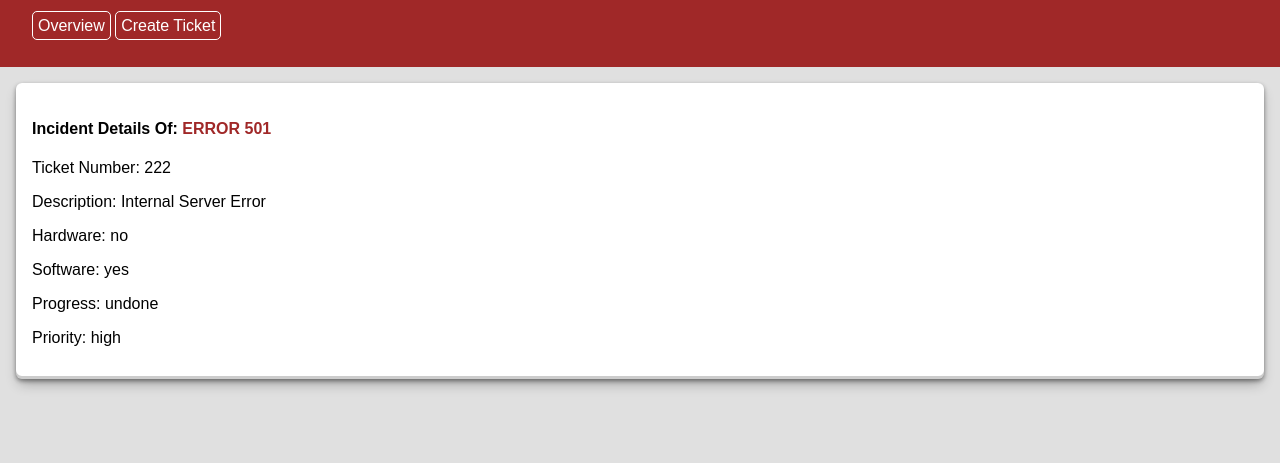
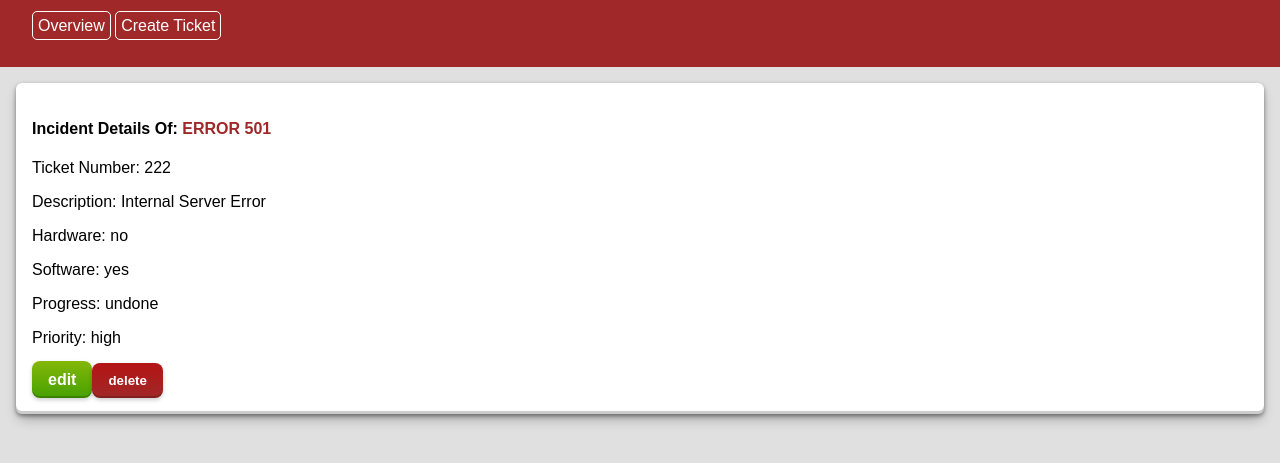
Before and after one commit to CipiVlad/ts_vanilla_ticketing_system, a website built with Vite: page detail.html in a window 1280 px wide. Shown: the part 83-546 px from the top of the page. Built offline with nearby package versions, Linux system fonts and the light colour scheme; data requests are answered from the project's data file.

Commit message:
style: edit

```diff
--- a/detail.html
+++ b/detail.html
@@ -5,6 +5,7 @@
     <title>Detail Page</title>
     <meta charset="UTF-8">
     <meta name="viewport" content="width=device-width, initial-scale=1">
+    <link rel="icon" type="image/svg+xml" href="./public/ticket.png" />
     <link rel="stylesheet" href="./src/style.css">
 </head>
 
@@ -17,6 +18,7 @@
         </nav>
     </header>
     <div id="incidentById">
+
     </div>
     <script type="module" src="./src/detail.ts"></script>
 </body>
--- a/src/style.css
+++ b/src/style.css
@@ -97,3 +97,63 @@ body {
 #detailBody {
     background-color: #e0e0e0;
 }
+
+
+.editLink {
+    text-decoration: none;
+    touch-action: manipulation;
+    border-radius: 8px;
+    border: 0;
+    padding: 10px 16px;
+    background-image: linear-gradient(to bottom, #84b709, #46a100);
+
+    box-shadow: inset 0 -2px Rgb(0 0 0/0.2), 0 2px 4px Rgb(0 0 0/0.2);
+    text-align: center;
+    font-weight: 600;
+    color: #fff;
+    transition-property: transform, opacity;
+    transition-duration: .4s, .2s;
+    transition-timing-function: cubic-bezier(0.55, 1, 0.15, 1), ease-in-out;
+}
+
+.editLink:active:not(:disabled) {
+    text-decoration: none;
+    transform: scale(0.92);
+}
+
+.editLink:disabled {
+    background-image: linear-gradient(to bottom, #9f9f9f, #848484);
+    cursor: not-allowed;
+}
+
+.editLink:disabled {
+    opacity: .4;
+}
+
+.deleteButton {
+    touch-action: manipulation;
+    border-radius: 8px;
+    border: 0;
+    padding: 10px 16px;
+    background-image: linear-gradient(to bottom, rgb(180, 20, 20), rgb(160, 40, 40));
+    box-shadow: inset 0 -2px Rgb(0 0 0/0.2), 0 2px 4px Rgb(0 0 0/0.2);
+    text-align: center;
+    font-weight: 600;
+    color: #fff;
+    transition-property: transform, opacity;
+    transition-duration: .4s, .2s;
+    transition-timing-function: cubic-bezier(0.55, 1, 0.15, 1), ease-in-out;
+}
+
+.deleteButton:active:not(:disabled) {
+    transform: scale(0.92);
+}
+
+.deleteButton:disabled {
+    background-image: linear-gradient(to bottom, #9f9f9f, #848484);
+    cursor: not-allowed;
+}
+
+.deleteButton:disabled {
+    opacity: .4;
+}
--- a/src/utils/fetchById.ts
+++ b/src/utils/fetchById.ts
@@ -50,6 +50,20 @@ export function displayDetail(element: Ticket[]) {
     const priorityStatus = document.createElement('p')
     priorityStatus.innerHTML = `Priority: ${element[0].priorityStatus}`
 
+    //edit button
+    const editAnchorTag = document.createElement('a')
+    editAnchorTag.setAttribute('href', "http://localhost:5173/edit-ticket.html")
+    editAnchorTag.classList.add('editLink')
+    editAnchorTag.innerHTML = 'edit'
+
+
+    //delete button
+    const deleteButton = document.createElement('button')
+    deleteButton.classList.add('deleteButton')
+    deleteButton.innerHTML = 'delete'
+
+
+    // append elements to parent element "section"
     section.appendChild(h4)
     section.appendChild(ticketNum)
     section.appendChild(description)
@@ -57,6 +71,8 @@ export function displayDetail(element: Ticket[]) {
     section.appendChild(software)
     section.appendChild(solvingStatus)
     section.appendChild(priorityStatus)
+    section.appendChild(editAnchorTag)
+    section.appendChild(deleteButton)
     document.body.querySelector('#incidentById')!.appendChild(section)
 
 }
```
Also changed, not shown: create-ticket.html (+1 -0 lines), edit-ticket.html (added, +52 -0 lines), src/edit-ticket.ts (added), src/utils/buttons.ts (added).
